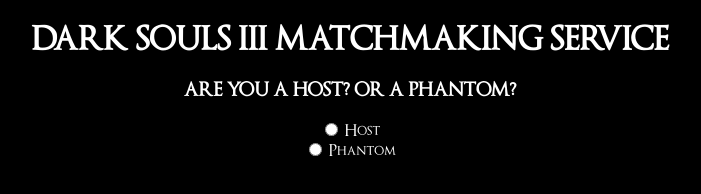
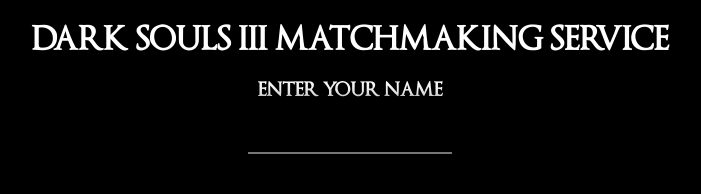
Before and after one commit to J-Biers/DarkSouls3Matchmaker, a plain HTML site: page HTTPResources/index.html in a window 1280 px wide. Shown: the whole page, without its empty margins (290-991 px from the left). Drawn offline with nearby package versions, Linux system fonts and the light colour scheme.

Commit message:
added name textbox

```diff
--- a/HTTPResources/index.html
+++ b/HTTPResources/index.html
@@ -7,10 +7,10 @@
 		</script>
 		<script>
 			$(document).ready(function(){
-				$("#hp").click(function() {
-					$("#area").slideDown();
+			        $("#name").click(function() {
+					$("#host").slideDown();
 				});
-				$("#hp2").click(function() {
+				$("#host").click(function() {
 					$("#area").slideDown();
 				});
 				$("#checkall").change(function () {
@@ -26,9 +26,15 @@
 		<div class="dark-container">
 			<h1>Dark Souls III Matchmaking Service</h1>
          	 	<form action="action_page.php">
-         	 		<h3>Are you a host? Or a phantom?</h2>
- 				<input type="radio" name="clientType" value="Host" id="hp"> Host<br>
-  				<input type="radio" name="clientType" value="Phantom" id="hp2"> Phantom<br>
+         	 	        <div id="name">
+         	 	              <h3>Enter your Name</h3>
+         	 	              <input type="text" name="name" id="name" class="transbox"><br>
+         	 	        </div>
+         	 	        <div id="host" style="display:none">
+         	 		      <h3>Are you a host or a phantom?</h2>
+ 				      <input type="radio" name="clientType" value="Host" id="hp"> Host<br>
+  				      <input type="radio" name="clientType" value="Phantom" id="hp2"> Phantom<br>
+  				</div>
 
   				<div id="area" style="display:none">
   					<h3>Please select the areas you would like to play in</h3>
--- a/HTTPResources/main.css
+++ b/HTTPResources/main.css
@@ -138,3 +138,21 @@
 	position:relative;
 	top:1px;
 }
+.transbox {
+	background-color:rgba(0, 0, 0, .5);
+	box-shadow: 0px 0px 20px 20px rgba(0, 0, 0, 0.501);
+   	color:white;
+  	border-bottom-style:solid;
+  	border-top-style:none;
+  	border-left-style:none;
+  	border-right-style:none;
+  	outline:none;
+  	height:30px;
+  	width:200px;
+	transition:height 1s;
+ 	-webkit-transition:height 1s;
+ 	font-family:DarkSouls;
+ 	font-size:16px;
+ 	text-align:center;
+
+}
```
